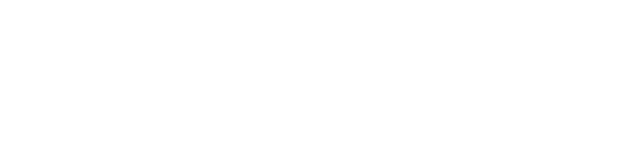
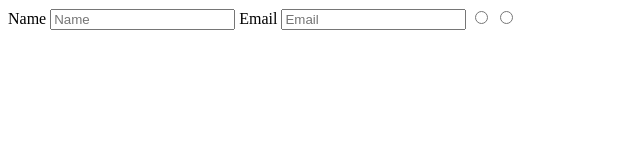
Before and after one commit to acciojob/signup-form-car-Abdullahkhan871, a website: page main.html in a window 1280 px wide. Shown: the whole page, without its empty margins (0-640 px from the left). Drawn offline with Linux system fonts and the light colour scheme.

Commit message:
created a submission

```diff
--- a/main.html
+++ b/main.html
@@ -1,16 +1,21 @@
 <!DOCTYPE html>
 
 <html>
+  <head>
+    <link rel="stylesheet" href="styles.css" />
+  </head>
 
-<head>
-	<link rel="stylesheet" href="styles.css">
-</head>
+  <body>
+    <form method="post">
+      <label for="name">Name</label>
+      <input type="text" placeholder="Name" id="name" required />
+      <label for="email">Email</label>
+      <input type="email" required id="email" placeholder="Email" />
 
-<body>
-	<!-- the entire body must be written by student -->
-    <script type="text/javascript" src="./script.js">
-</script>
-
-</body>
-
+      <input type="radio" name="gender" required id="gender_m">
+      <input type="radio" name="gender" required id="gender_f">
+    </form>
+    <!-- the entire body must be written by student -->
+    <script type="text/javascript" src="./script.js"></script>
+  </body>
 </html>
```
